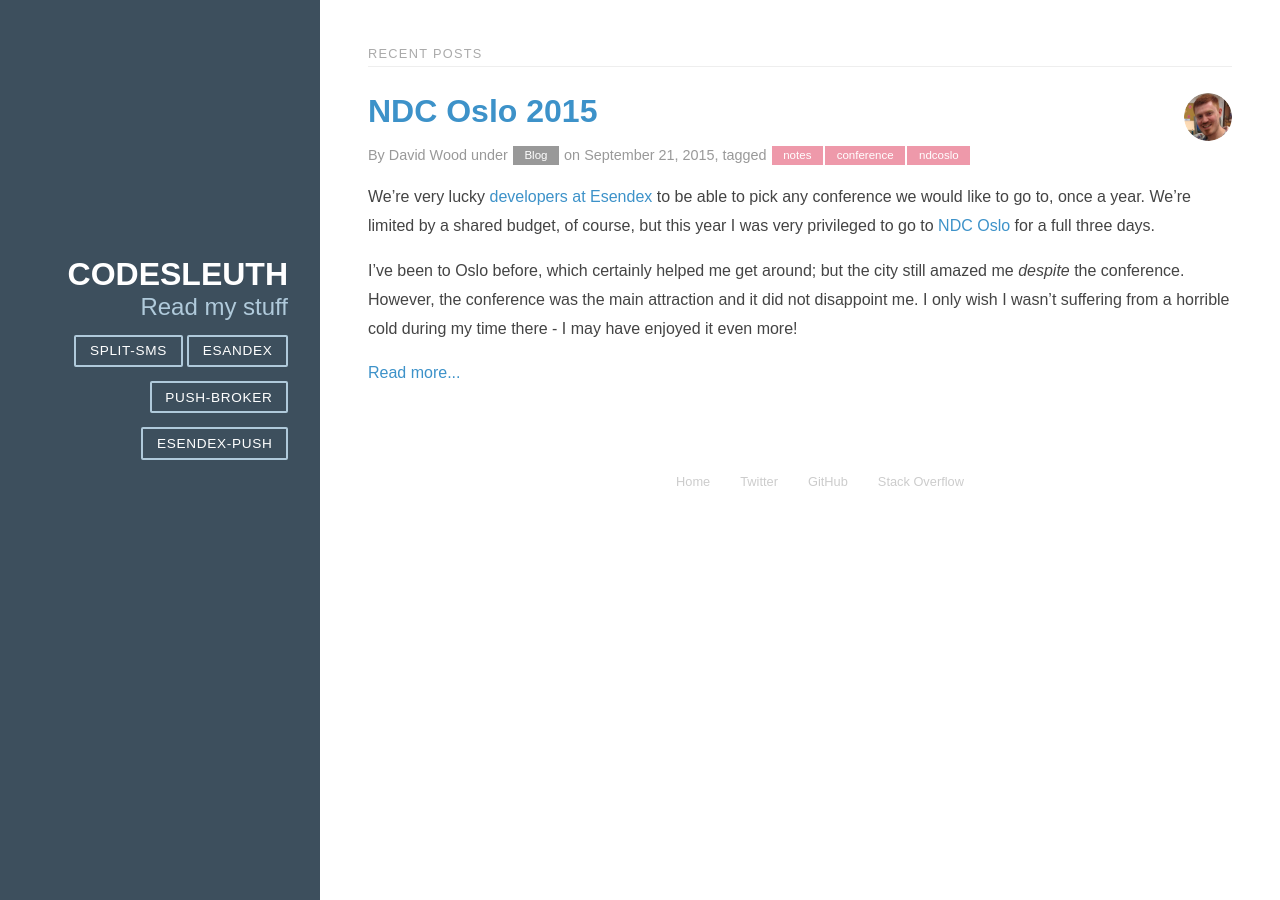
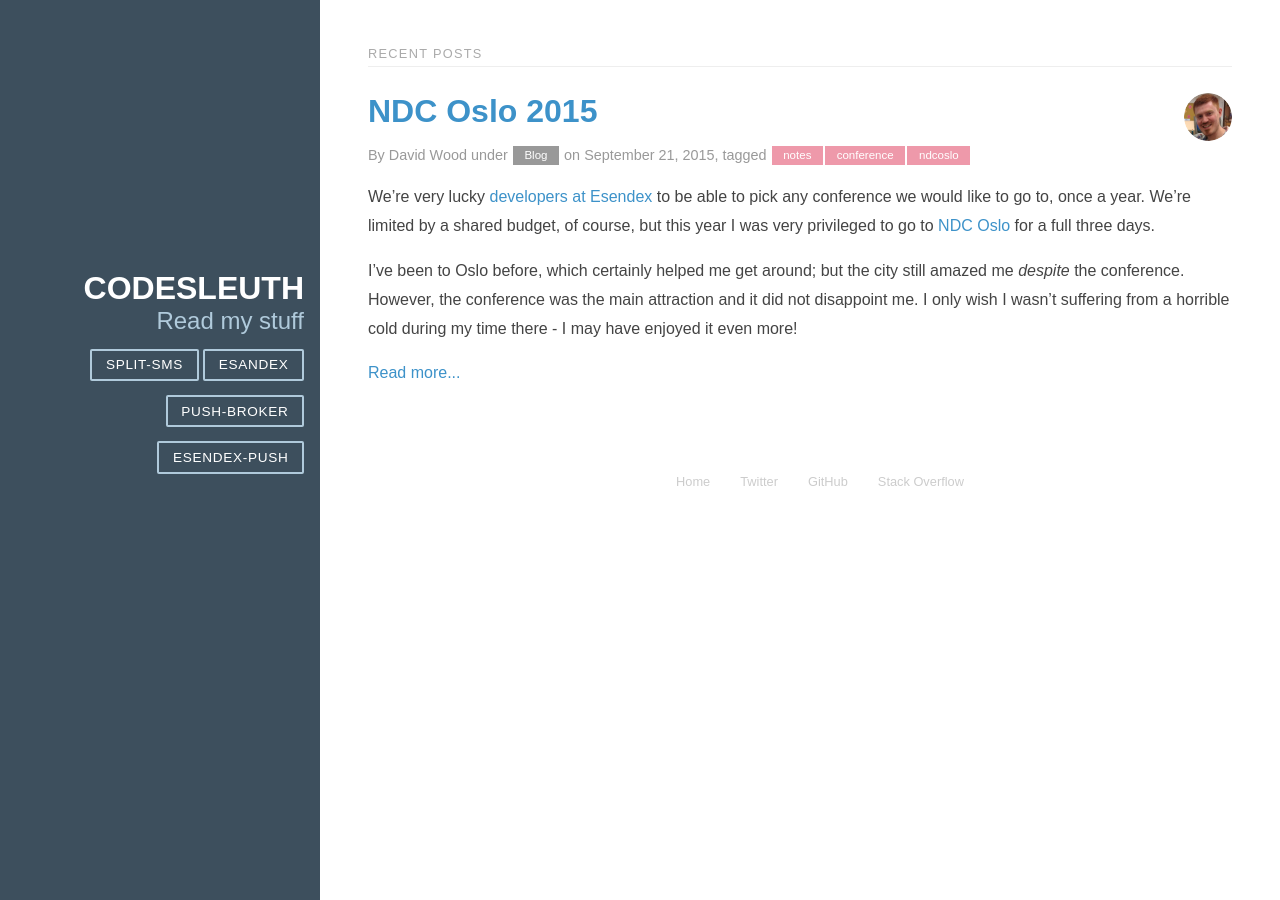
Before and after one commit to Codesleuth/codesleuth.github.io, a Jekyll site: the page built from index.html, in a window 1280 px wide. Built offline with Jekyll 4.4.1, drawn with Linux system fonts in a browser that asks for light colours; the list of posts is cut into pages by our own code.

Commit message:
Fix sidebar margins

```diff
--- a/css/blog.css
+++ b/css/blog.css
@@ -196,13 +196,16 @@ blockquote p {
     }
 
     .header {
-        margin: 80% 2em 0;
+        margin: 0 1em 0;
         text-align: right;
+        position: absolute;
+        top: 30%;
     }
 
     .sidebar {
         position: fixed;
         top: 0;
         bottom: 0;
+
     }
 }
```
